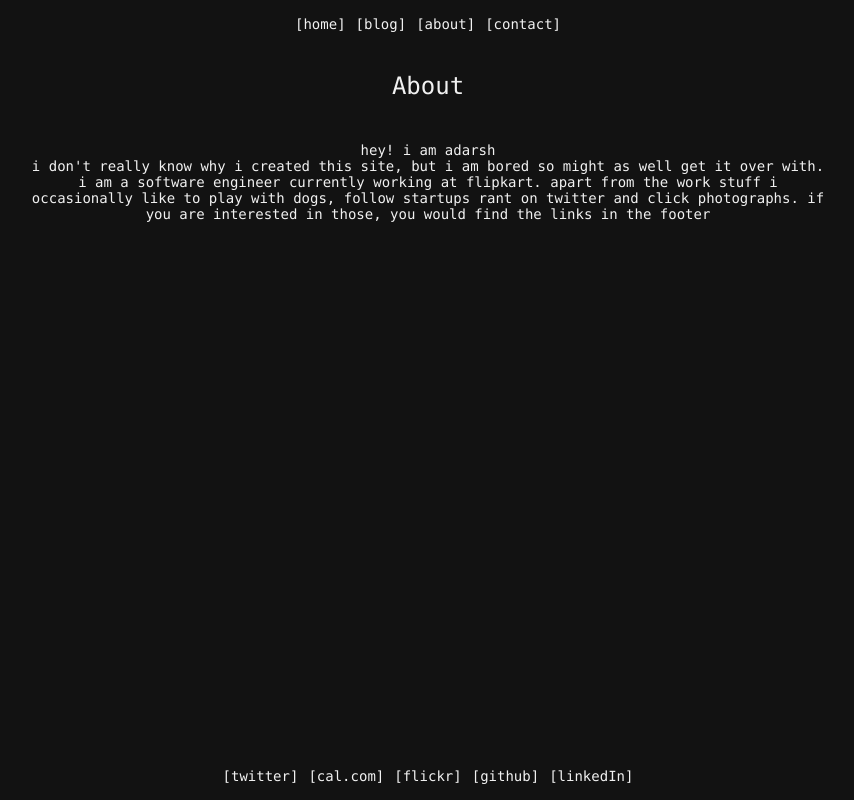
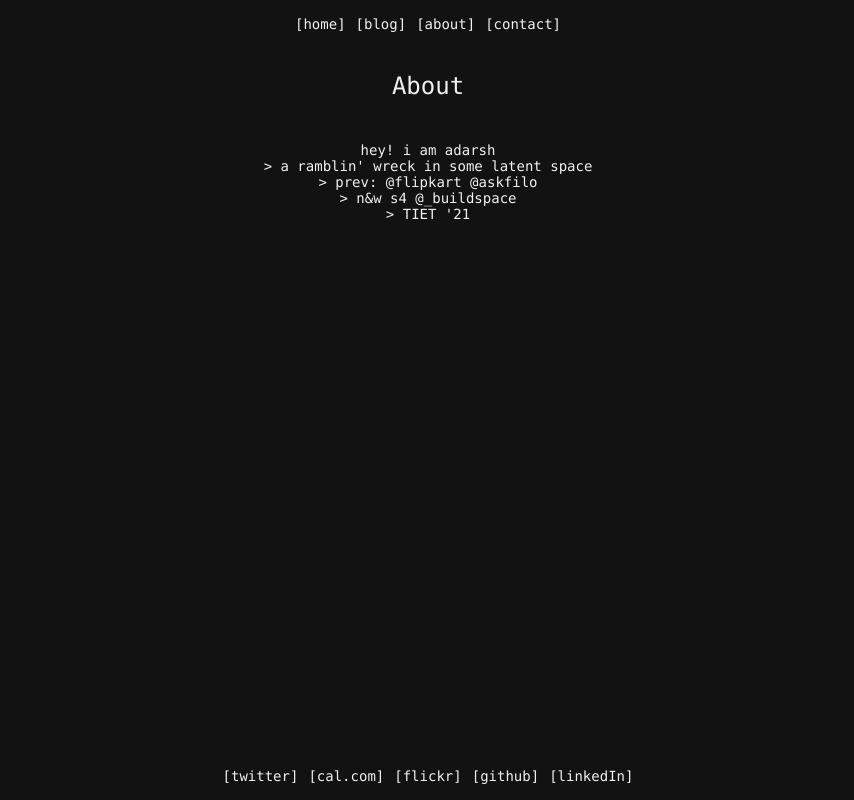
Before and after one commit to akxcix/akxcix.com, a React (Create React App) app: page /about in a window 1280 px wide. Shown: the whole page, without its empty margins (212-1066 px from the left). Built offline with nearby package versions, Linux system fonts and the light colour scheme; the HTML template or start-up script is replaced by a standard one.

Commit message:
Update About.tsx

```diff
--- a/src/pages/About/About.tsx
+++ b/src/pages/About/About.tsx
@@ -19,13 +19,11 @@ const About: FC<AboutProps> = ({ className }: AboutProps) => {
                 </H1>
                 <br />
                 <P>
-                    hey! i am adarsh
-                    <br />
-                    i don't really know why i created this site, but i am bored so might as well
-                    get it over with. i am a software engineer currently working at flipkart. apart
-                    from the work stuff i occasionally like to play with dogs, follow startups
-                    rant on twitter and click photographs. if you are interested in those, you
-                    would find the links in the footer
+                    hey! i am adarsh<br />
+                    &gt; a ramblin' wreck in some latent space<br />
+                    &gt; prev: @flipkart @askfilo<br />
+                    &gt; n&w s4 @_buildspace<br />
+                    &gt; TIET '21
                 </P>
             </Column>
         </div>
```
